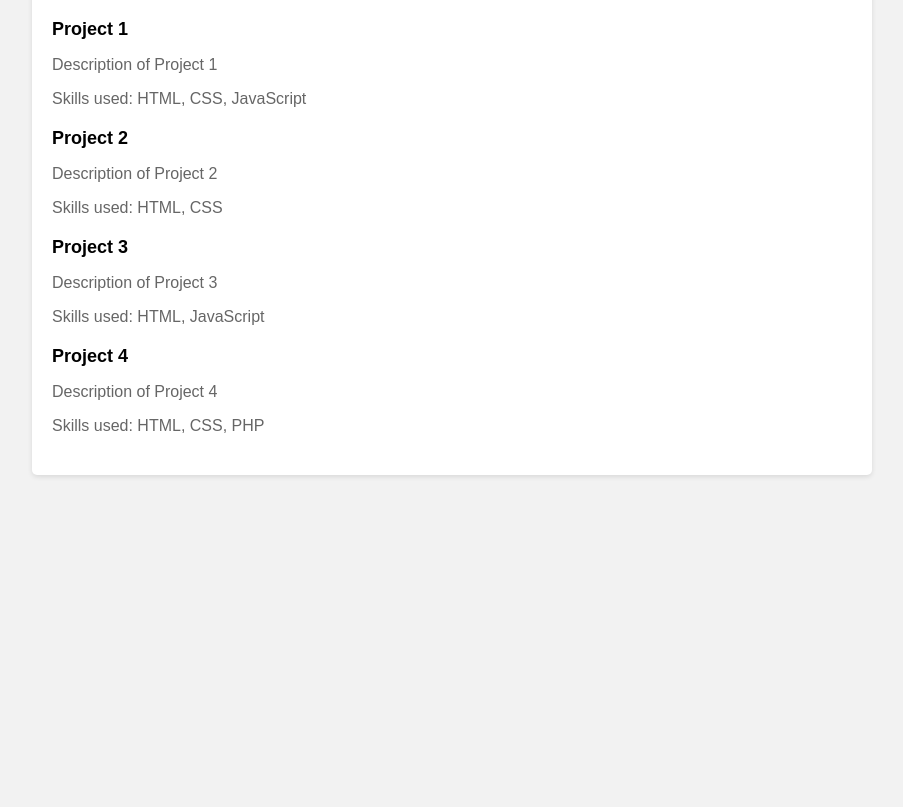
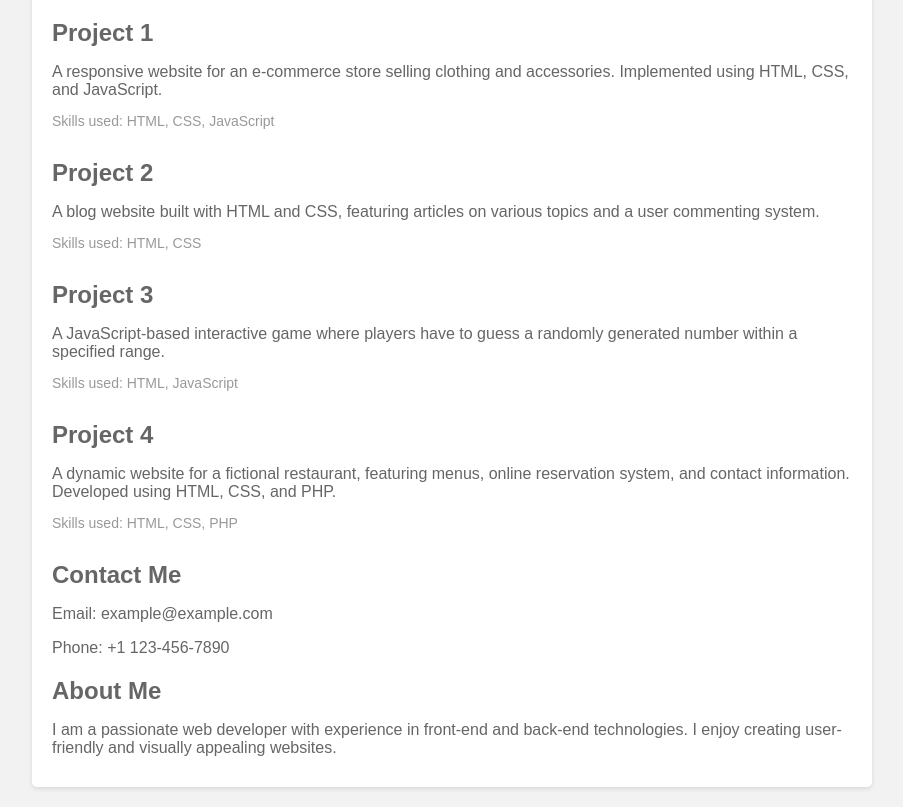
Before and after one commit to ethanjfrei/ethanfrei, a plain HTML site: page index.html in a window 1280 px wide. Shown: the part 101-908 px from the top of the page, without its empty margins (188-1091 px from the left). Before the commit the page ends 800 px from the top, so only its background shows below. Drawn offline with Linux system fonts and the light colour scheme.

Commit message:
Update index.html

```diff
--- a/index.html
+++ b/index.html
@@ -14,6 +14,16 @@
             color: #333333;
         }
 
+        h2 {
+            color: #666666;
+            margin-bottom: 5px;
+        }
+
+        p {
+            color: #666666;
+            margin-bottom: 10px;
+        }
+
         .container {
             max-width: 800px;
             margin: 0 auto;
@@ -24,17 +34,21 @@
         }
 
         .project {
-            margin-bottom: 20px;
+            margin-bottom: 30px;
         }
 
-        .project h2 {
-            font-size: 18px;
-            margin: 10px 0;
+        .project-title {
+            font-size: 24px;
+            margin-bottom: 10px;
         }
 
-        .project p {
-            color: #666666;
-            margin-bottom: 5px;
+        .project-description {
+            font-size: 16px;
+        }
+
+        .project-skills {
+            font-size: 14px;
+            color: #999999;
         }
     </style>
 </head>
@@ -43,28 +57,35 @@
         <h1>My Portfolio</h1>
 
         <div class="project">
-            <h2>Project 1</h2>
-            <p>Description of Project 1</p>
-            <p>Skills used: HTML, CSS, JavaScript</p>
+            <h2 class="project-title">Project 1</h2>
+            <p class="project-description">A responsive website for an e-commerce store selling clothing and accessories. Implemented using HTML, CSS, and JavaScript.</p>
+            <p class="project-skills">Skills used: HTML, CSS, JavaScript</p>
         </div>
 
         <div class="project">
-            <h2>Project 2</h2>
-            <p>Description of Project 2</p>
-            <p>Skills used: HTML, CSS</p>
+            <h2 class="project-title">Project 2</h2>
+            <p class="project-description">A blog website built with HTML and CSS, featuring articles on various topics and a user commenting system.</p>
+            <p class="project-skills">Skills used: HTML, CSS</p>
         </div>
 
         <div class="project">
-            <h2>Project 3</h2>
-            <p>Description of Project 3</p>
-            <p>Skills used: HTML, JavaScript</p>
+            <h2 class="project-title">Project 3</h2>
+            <p class="project-description">A JavaScript-based interactive game where players have to guess a randomly generated number within a specified range.</p>
+            <p class="project-skills">Skills used: HTML, JavaScript</p>
         </div>
 
         <div class="project">
-            <h2>Project 4</h2>
-            <p>Description of Project 4</p>
-            <p>Skills used: HTML, CSS, PHP</p>
+            <h2 class="project-title">Project 4</h2>
+            <p class="project-description">A dynamic website for a fictional restaurant, featuring menus, online reservation system, and contact information. Developed using HTML, CSS, and PHP.</p>
+            <p class="project-skills">Skills used: HTML, CSS, PHP</p>
         </div>
+
+        <h2>Contact Me</h2>
+        <p>Email: example@example.com</p>
+        <p>Phone: +1 123-456-7890</p>
+
+        <h2>About Me</h2>
+        <p>I am a passionate web developer with experience in front-end and back-end technologies. I enjoy creating user-friendly and visually appealing websites.</p>
     </div>
 </body>
 </html>
```
